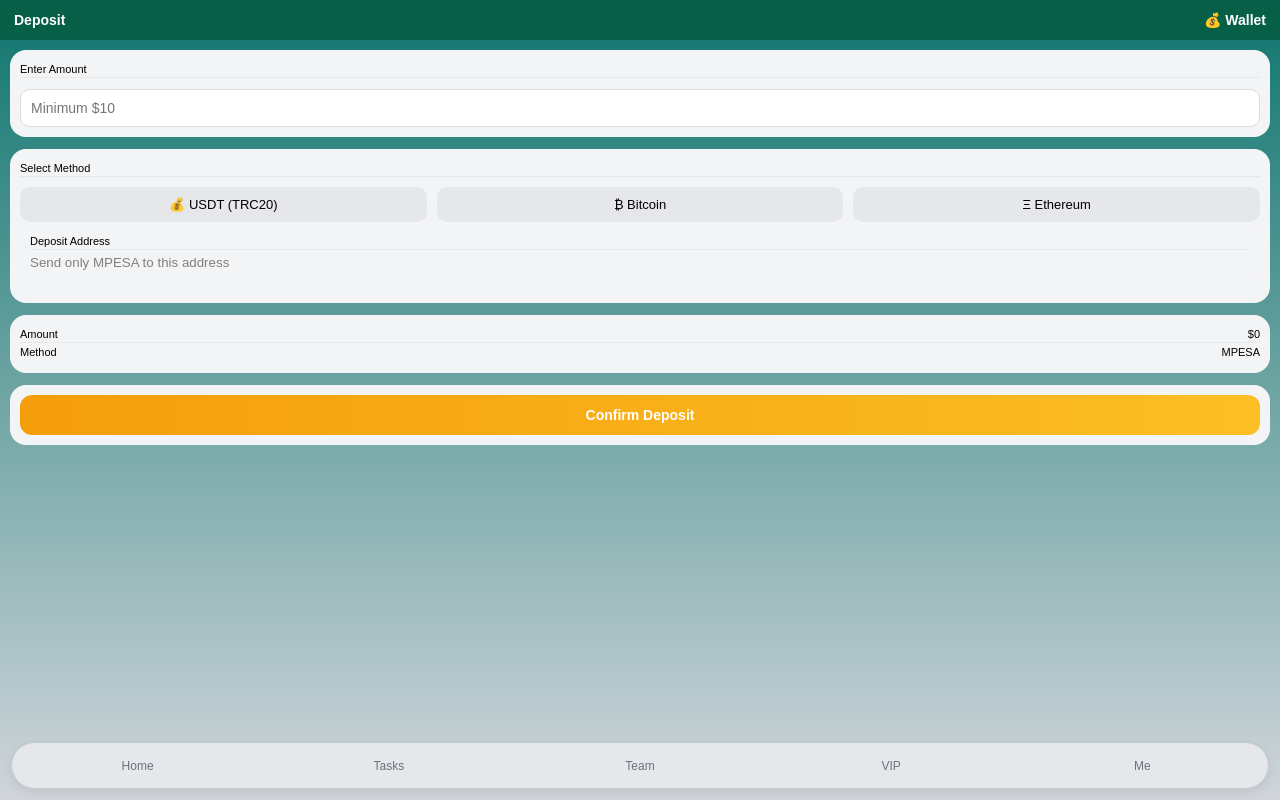
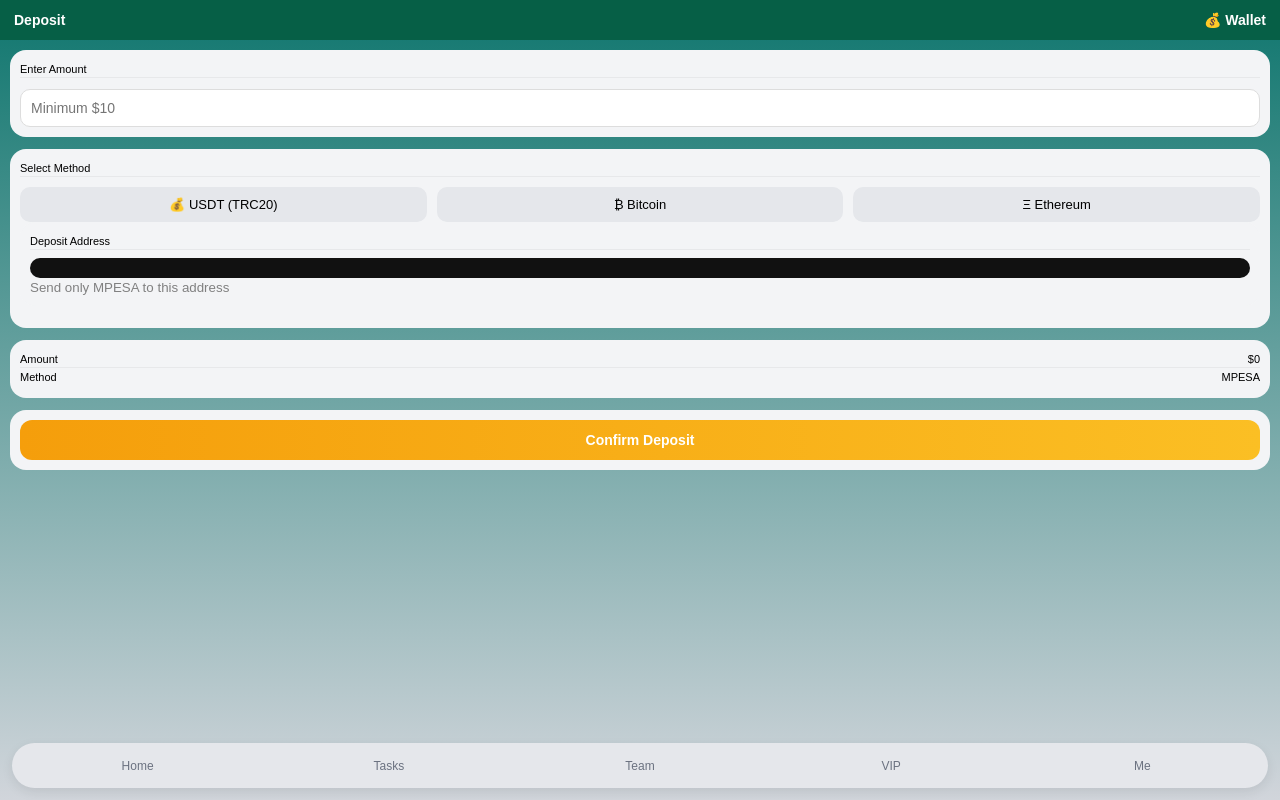
Before and after one commit to protichenoch1/axum-power, a Next.js app: page /deposit in a window 1280 px wide. Built offline with nearby package versions, Linux system fonts and the light colour scheme.

Commit message:
Add address class styles to globals.css
Add styles for address class with margin, padding, background, color, border-radius, and font size.

```diff
--- a/styles/globals.css
+++ b/styles/globals.css
@@ -325,3 +325,13 @@ body {
   text-decoration: none;
   display: block;
 }
+
+.address {
+  margin-top: 8px;
+  padding: 10px;
+  background: #111;
+  color: #0f0;
+  border-radius: 10px;
+  font-size: 12px;
+  word-break: break-all;
+    }
```
